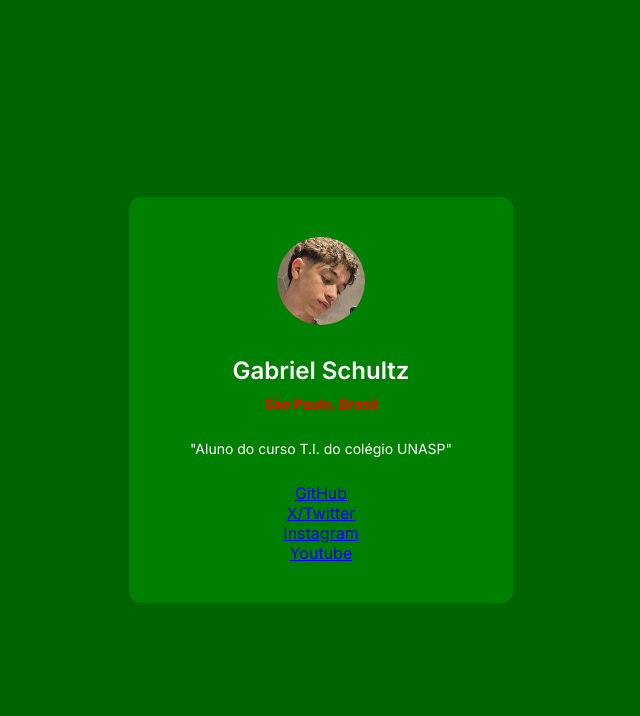
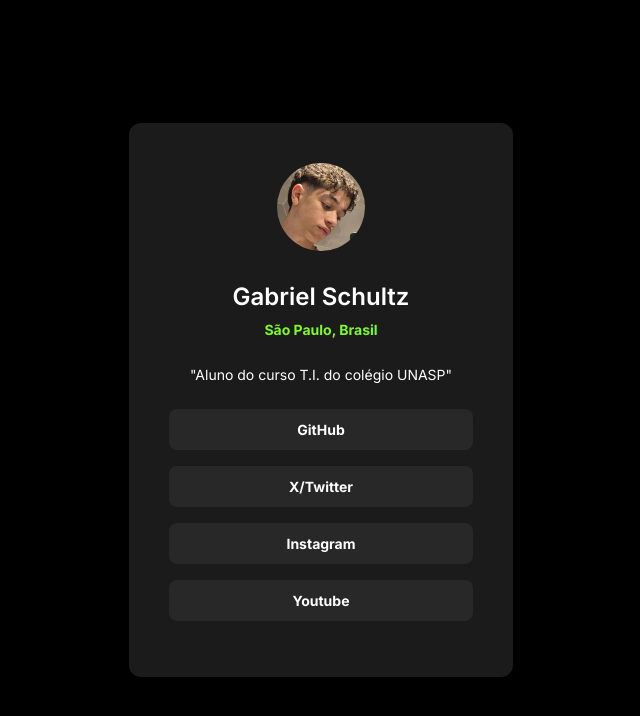
Before and after one commit to gsschultz/link-tree, a plain HTML site: page index.html in a window 1280 px wide. Shown: the whole page, without its empty margins (319-959 px from the left). Drawn offline with Linux system fonts and the light colour scheme.

Commit message:
FIm do CSS

```diff
--- a/style.css
+++ b/style.css
@@ -15,7 +15,7 @@
 }
 
 body {
-    background-color: darkgreen;
+    background-color: black;
     height: 100vh;
     display: flex;
     justify-content: center;
@@ -23,7 +23,7 @@ body {
 }
 
 div {
-    background-color: green;
+    background-color: rgb(27, 27, 27);
     color: white;
     width: 384px;
     padding: 40px;
@@ -46,7 +46,7 @@ h1 {
 strong {
     font-size: 14px;
     line-height: 150%;
-    color: red;
+    color: #81f926;
 }
 
 p {
@@ -58,3 +58,20 @@ p {
 ul, li {
     list-style: none;
 }
+
+a {
+    display: block;
+    background-color: rgb(40, 40, 40);
+    margin-bottom: 16px;
+    color: white;
+    text-decoration: none;
+    border-radius: 8px;
+    padding: 12px;
+    font-size: 14px;
+    font-weight: 700;
+}
+a:hover {
+    background-color: #81f926;
+    color: rgb(27, 27, 27);
+    transition: 500ms;
+}
```
